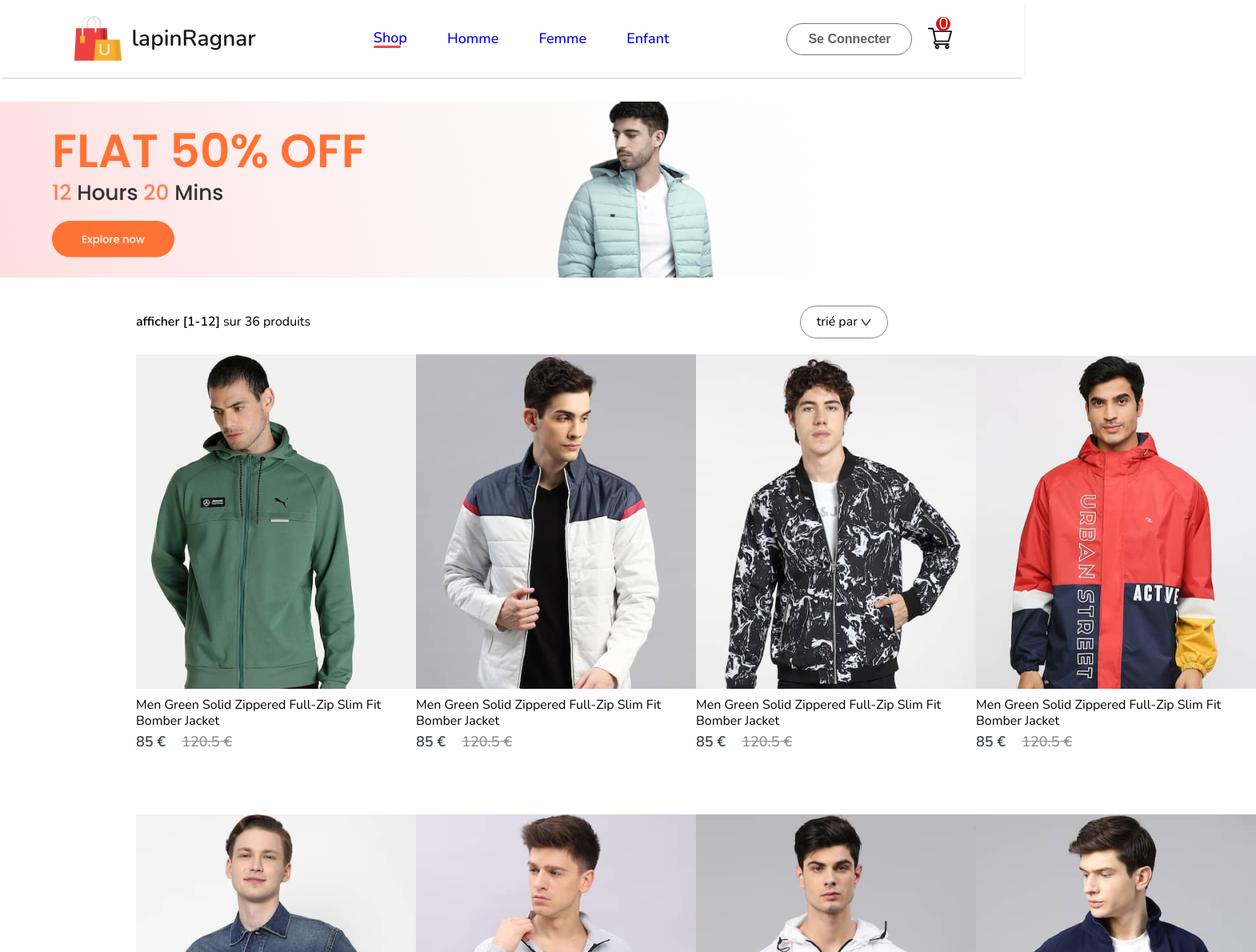
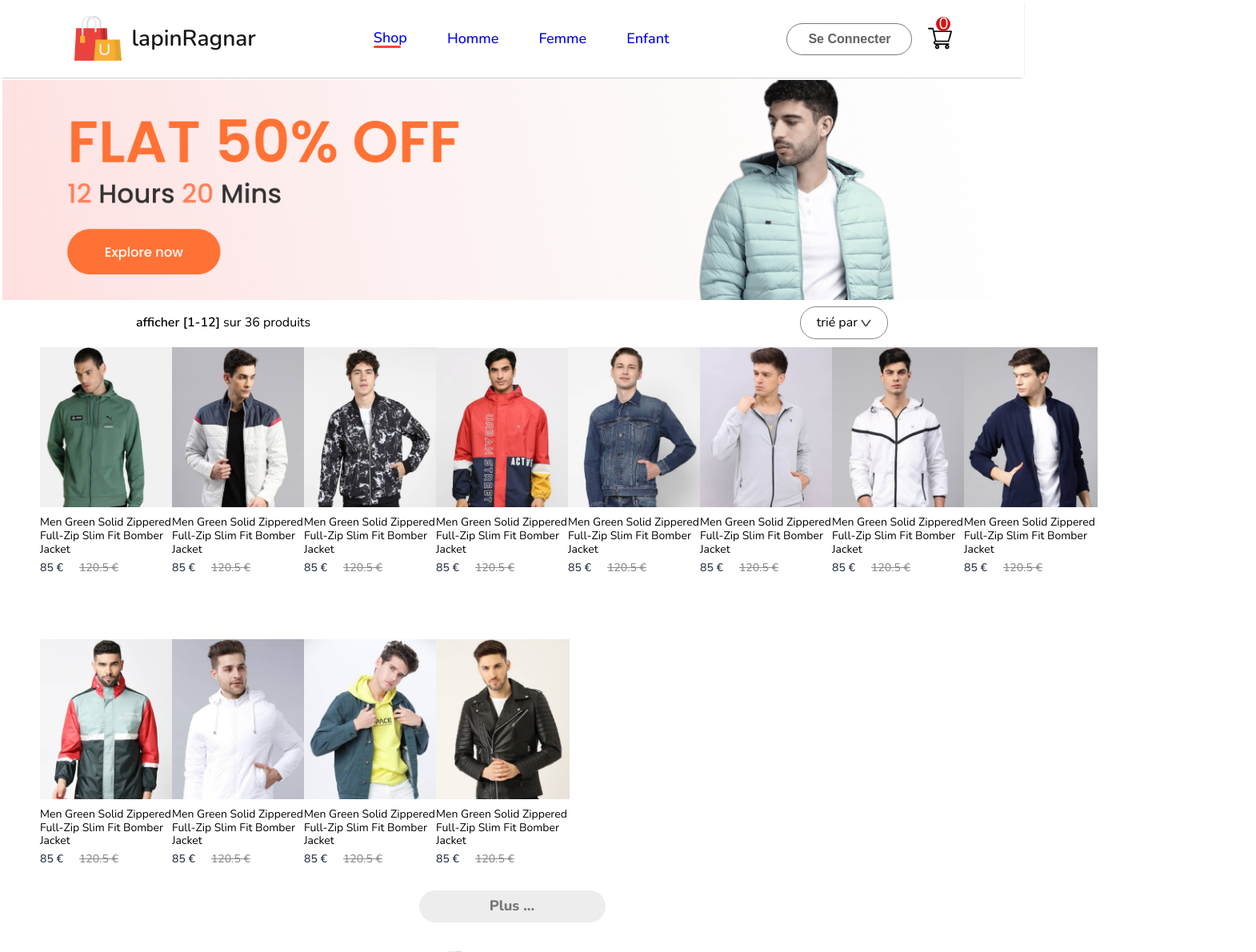
Before and after one commit to lapinRagnar/react-mongodb-atlas-ecommerce-2023, a React (Vite) app: page /men in a window 1280 px wide. Shown: the top 1190 px of the page at 80% size, 1570 px wide, since content can reach past the window. Built offline with nearby package versions, Linux system fonts and the light colour scheme; a web font is replaced by a local one.

Commit message:
reparation footer

```diff
--- a/src/components/item/Item.css
+++ b/src/components/item/Item.css
@@ -1,9 +1,11 @@
 .item {
-  width: 350px;
+  width: 165px;
+  /* background: yellow; */
 }
 
 .item p {
   margin: 6px 0;
+  font-size: 14px;
 }
 
 .item-prices{
@@ -13,13 +15,13 @@
 
 .item-price-new{
   color: #374151;
-  font-size: 18px;
+  font-size: 14px;
   font-weight: 600;
 }
 
 .price-tem-old{
   color: #8c8c8c;
-  font-size: 18px;
+  font-size: 14px;
   font-weight: 500;
   text-decoration: line-through;
 }
--- a/src/components/item/Item.jsx
+++ b/src/components/item/Item.jsx
@@ -4,7 +4,7 @@ const Item = (props) => {
   return (
     <div className='item'>
       <Link to={`/product/${props.id}`} onClick={window.scrollTo(0, 0)}>
-        <img src={props.image} alt="" />
+        <img src={props.image} alt="" height={200}/>
       </Link>
       <p>{props.name}</p>
       <div className="item-prices">
--- a/src/pages/css/ShopCategory.css
+++ b/src/pages/css/ShopCategory.css
@@ -1,7 +1,8 @@
 .shopcategory-banner {
   display: bloc;
-  margin: 30px auto;
-  width: 80%;
+  margin: 3px ;
+  width: 100%;
+  /* background: yellow; */
 }
 
 .shopcategory-indexSort{
@@ -13,8 +14,9 @@
 
 .shopcategory-sort{
   padding: 10px 20px;
-  border-radius: 40px;
+  border-radius: 20px;
   border: 1px solid #888;
+
 }
 
 .shopcategory-indexSort p span {
@@ -22,9 +24,9 @@
 }
 
 .shopcategory-products{
-  margin: 20px 170px;
+  margin: 10px 50px;
   display: grid;
-  grid-template-columns: 1fr 1fr 1fr 1fr;
+  grid-template-columns: 1fr 1fr 1fr 1fr 1fr 1fr 1fr 1fr;
   row-gap: 80px;
 }
 
@@ -33,9 +35,9 @@
   justify-content: center;
   align-items: center;
 
-  margin: 150px auto;
+  margin: 30px auto;
   width: 233px;
-  height: 69px;
+  height: 40px;
   text-align: center;
   padding: 10px 20px;
   border-radius: 75px;
```
Also changed, not shown: src/App.jsx (+2 -8 lines).
